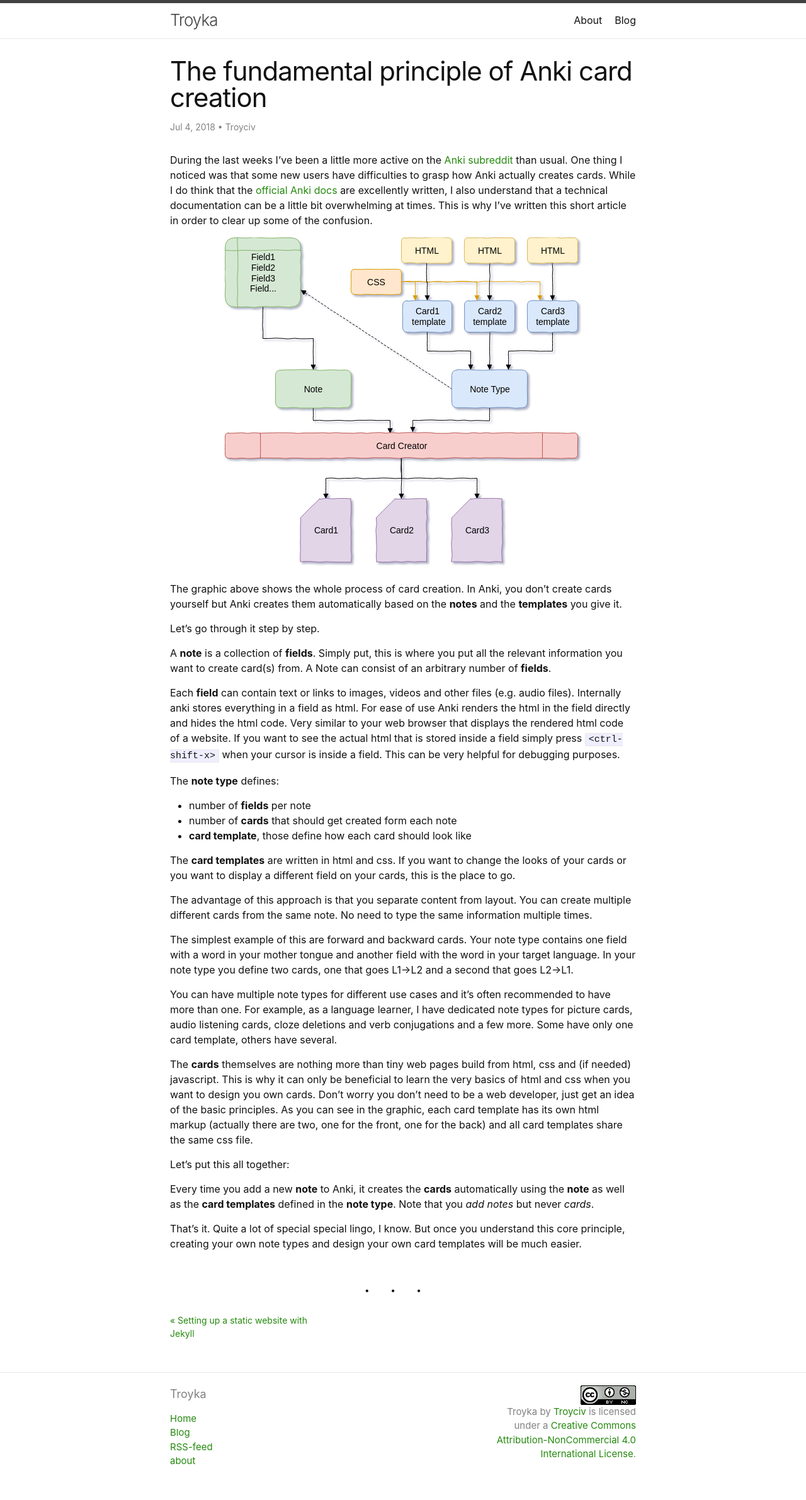
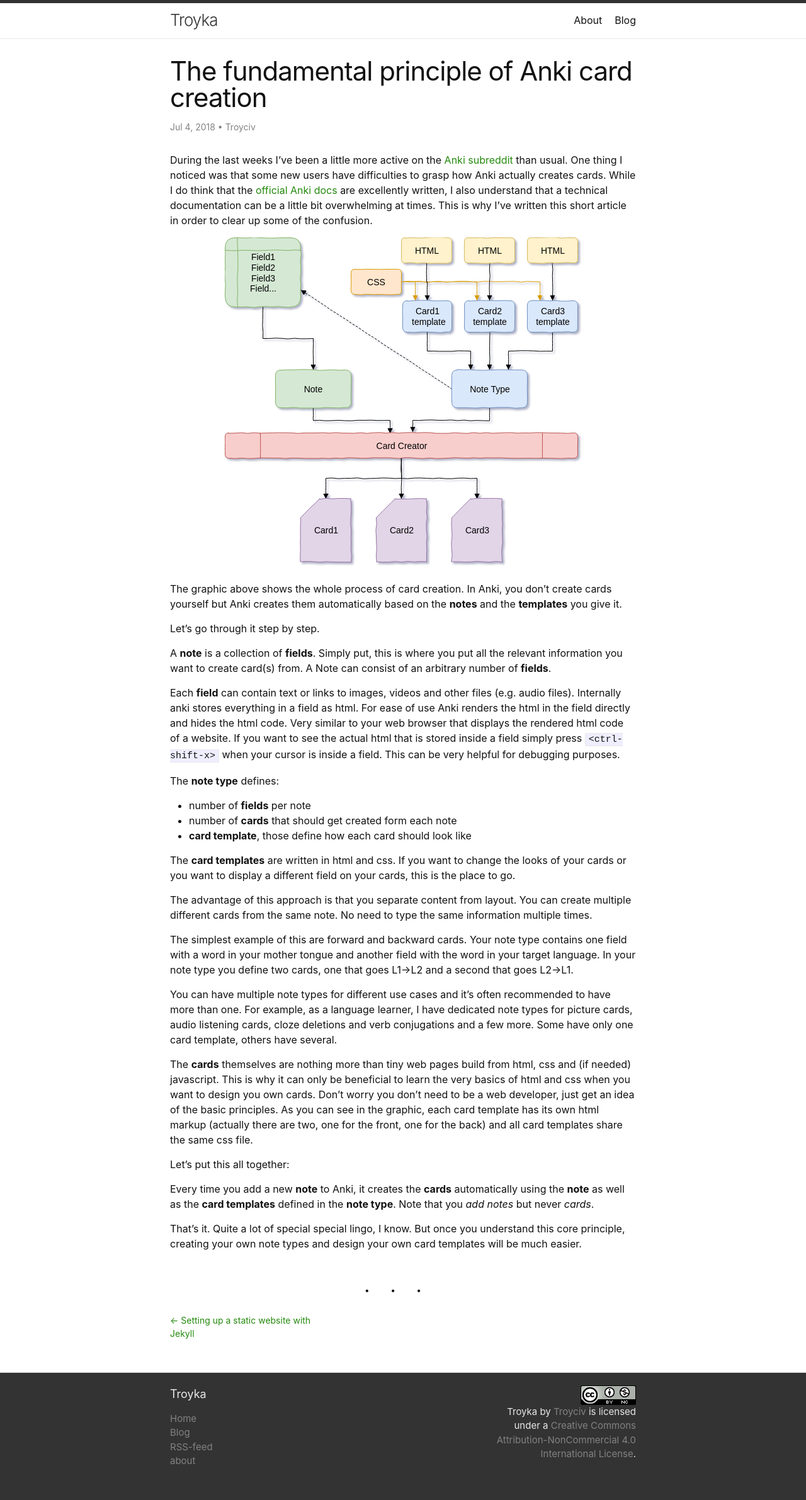
Before and after one commit to Troyciv/Troyciv.github.io, a Jekyll site: the page built from _posts/2018-07-03-anki-fundamentals.md, in a window 1280 px wide. Shown: the whole page at 63% size. Built offline with Jekyll 4.4.1, drawn with Linux system fonts in a browser that asks for light colours.

Commit message:
grey footer

```diff
--- a/_layouts/post.html
+++ b/_layouts/post.html
@@ -37,10 +37,10 @@
 
   <div class="page-navigation">
     {% if page.previous.url %}
-      <a class="prev" href="{{page.previous.url}}">&laquo;&nbsp;{{page.previous.title}}</a>
+      <a class="prev" href="{{page.previous.url}}">←&nbsp;{{page.previous.title}}</a>
     {% endif %}
     {% if page.next.url %}
-      <a class="next" href="{{page.next.url}}">{{page.next.title}}&nbsp;&raquo;</a>
+      <a class="next" href="{{page.next.url}}">{{page.next.title}}&nbsp;→</a>
     {% endif %}
   </div>
 
--- a/_sass/minima.scss
+++ b/_sass/minima.scss
@@ -18,7 +18,8 @@
 
 $grey-color:       #828282 !default;
 $grey-color-light: lighten($grey-color, 40%) !default;
-$grey-color-dark:  darken($grey-color, 25%) !default;
+// $grey-color-dark:  darken($grey-color, 25%) !default;
+$grey-color-dark:  #333333;
 
 $table-text-align: left !default;
 
--- a/_sass/minima/_layout.scss
+++ b/_sass/minima/_layout.scss
@@ -108,7 +108,11 @@
 .site-footer {
   padding: $spacing-unit - 10;
   border-top: 1px solid $grey-color-light;
-  // background-color: $grey-color-dark;
+  background-color: $grey-color-dark;
+
+  a {
+      color: $grey-color;
+  }
 }
 
 .footer-heading {
@@ -124,7 +128,7 @@
 
 .footer-col-wrapper {
   @include relative-font-size(0.9375);
-  color: $grey-color;
+  color: $grey-color-light;
   margin-left: -$spacing-unit / 2;
   @extend %clearfix;
 }
```
